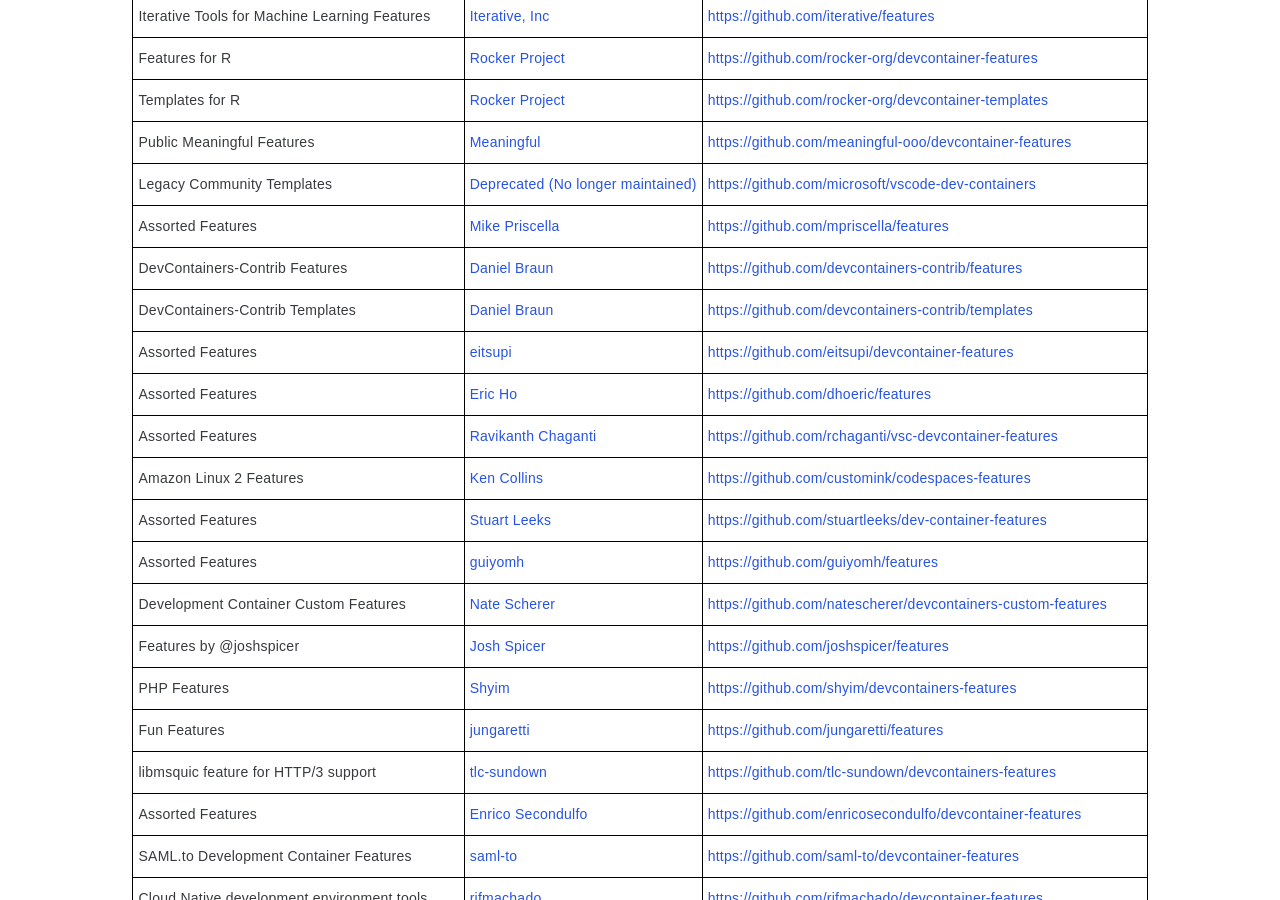
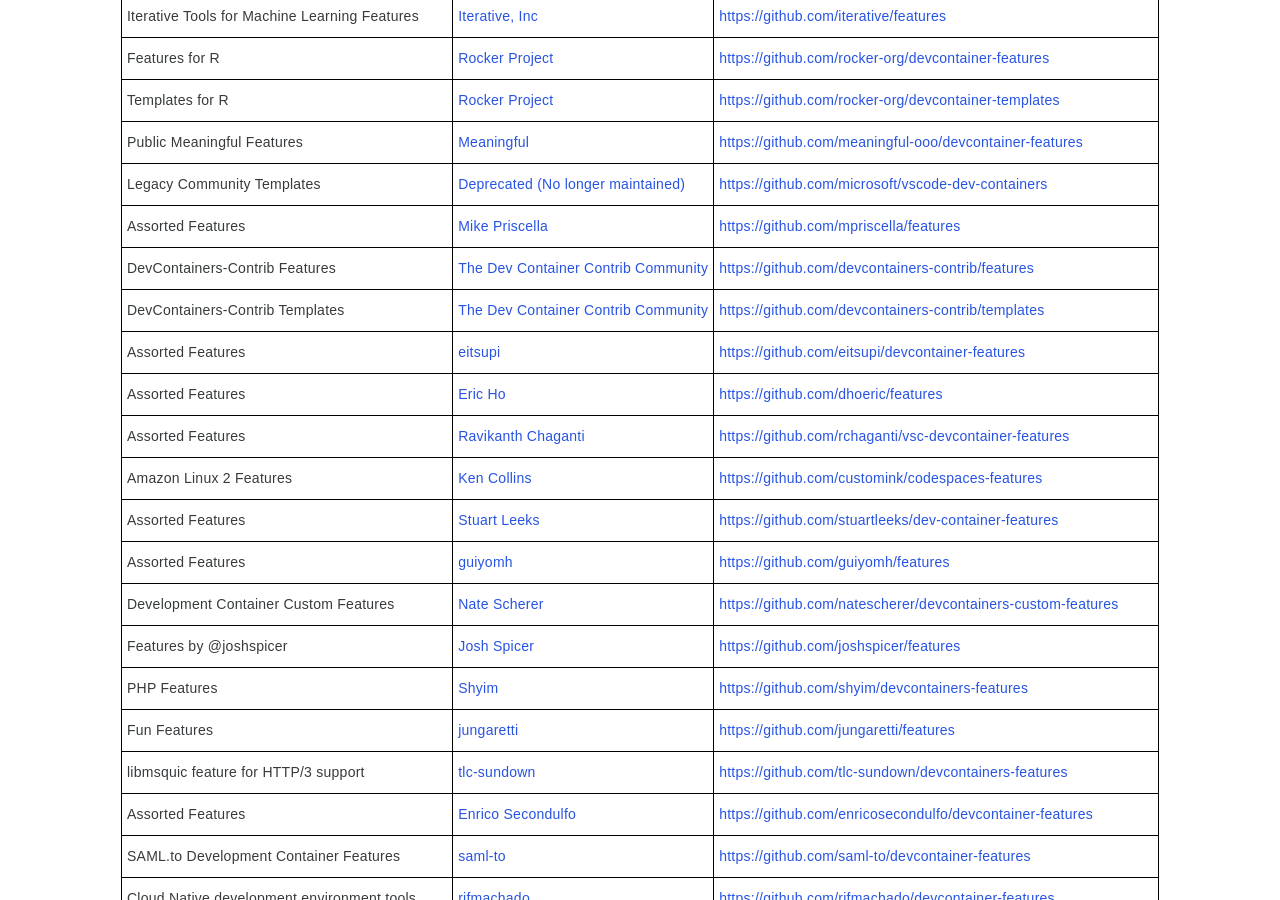
Before and after one commit to devcontainers/devcontainers.github.io, a Jekyll site: the page built from collections.html, in a window 1280 px wide and 900 px high, scrolled down 423 px. Built offline with Jekyll 4.4.1, drawn with Linux system fonts in a browser that asks for light colours; nearby versions of some CDN libraries; comment, search, counter and statistics services are not loaded.

Commit message:
update maintainer name to 'The Dev Container Contrib Community'

```diff
--- a/_data/collection-index.yml
+++ b/_data/collection-index.yml
@@ -39,12 +39,12 @@
   repository: https://github.com/mpriscella/features
   ociReference: ghcr.io/mpriscella/features
 - name: DevContainers-Contrib Features
-  maintainer: Daniel Braun
+  maintainer: The Dev Container Contrib Community
   contact: https://github.com/devcontainers-contrib/features/issues
   repository: https://github.com/devcontainers-contrib/features
   ociReference: ghcr.io/devcontainers-contrib/features
 - name: DevContainers-Contrib Templates
-  maintainer: Daniel Braun
+  maintainer: The Dev Container Contrib Community
   contact: https://github.com/devcontainers-contrib/templates/issues
   repository: https://github.com/devcontainers-contrib/templates
   ociReference: ghcr.io/devcontainers-contrib/templates
```
